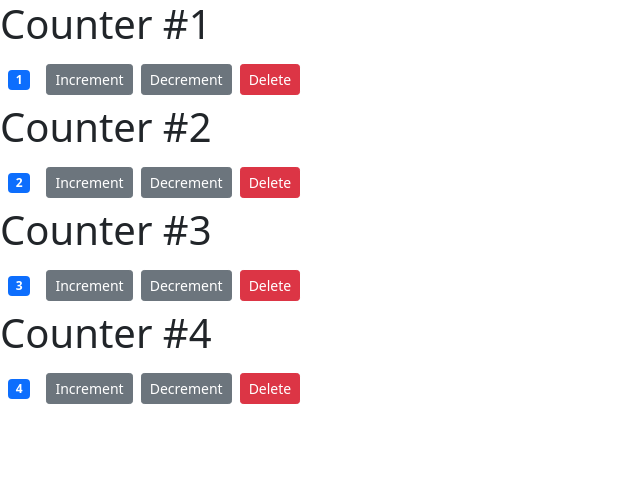
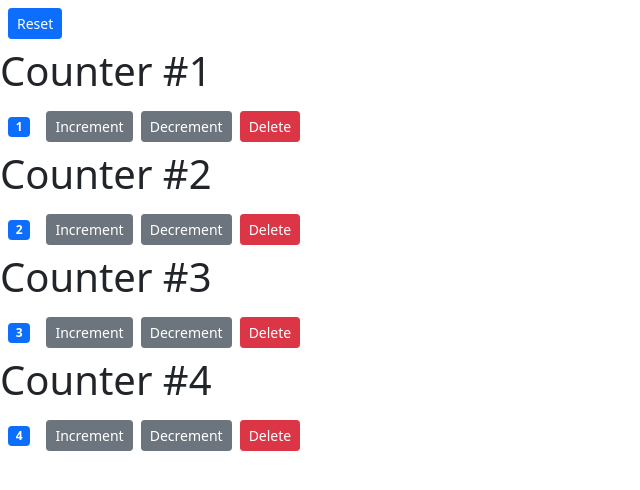
Before and after one commit to abbasi-naim/react-counter-app, a React (Create React App) app: page / in a window 1280 px wide. Shown: the top 490 px of the page, without its empty margins (0-640 px from the left). Built offline with nearby package versions, Linux system fonts and the light colour scheme.

Commit message:
add reset button to reset all counters

```diff
--- a/src/components/counters.jsx
+++ b/src/components/counters.jsx
@@ -18,6 +18,7 @@
   render() {
     return (
       <div>
+        <button className="btn btn-primary btn-sm m-2">Reset</button>
         {this.state.counters.map((counter) => (
           <Counter
             key={counter.id}
```
